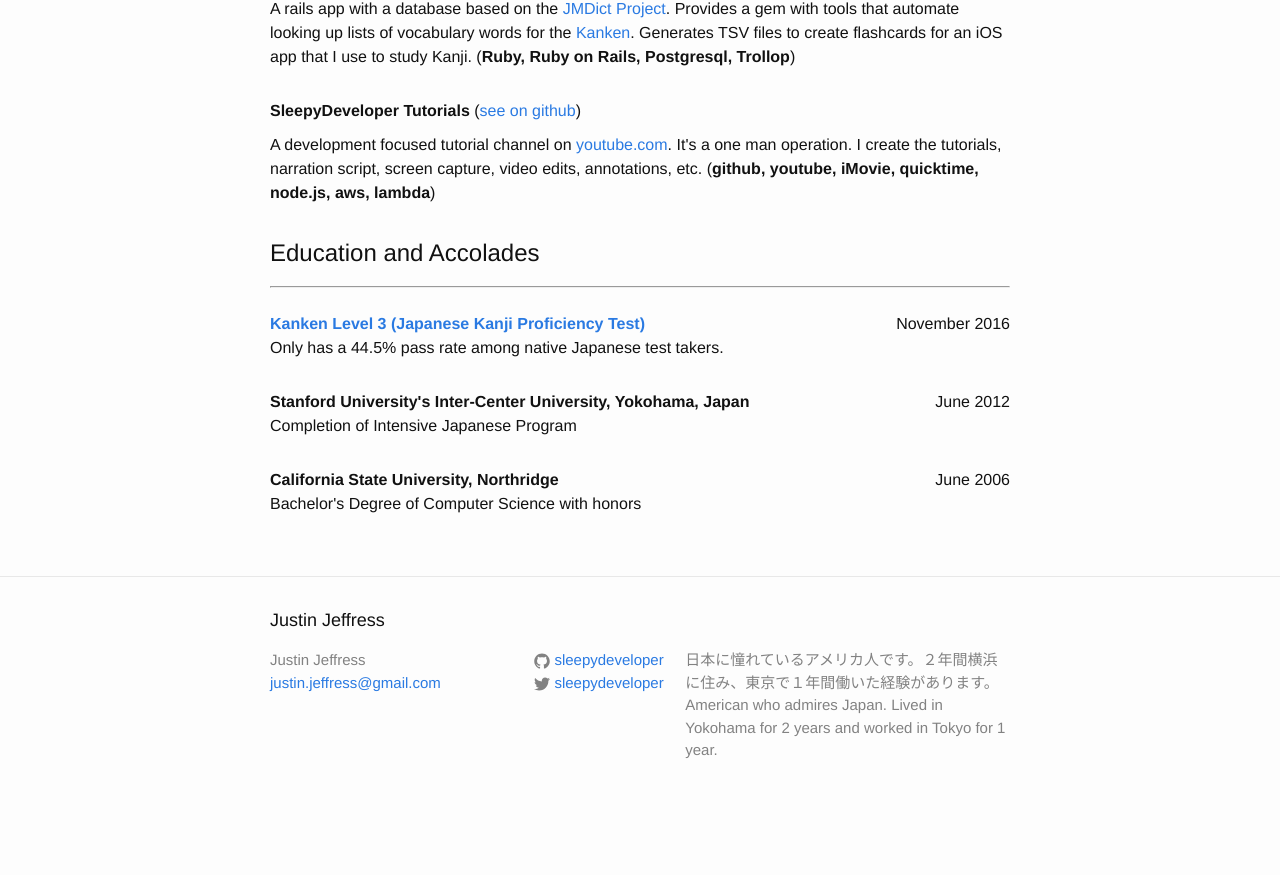
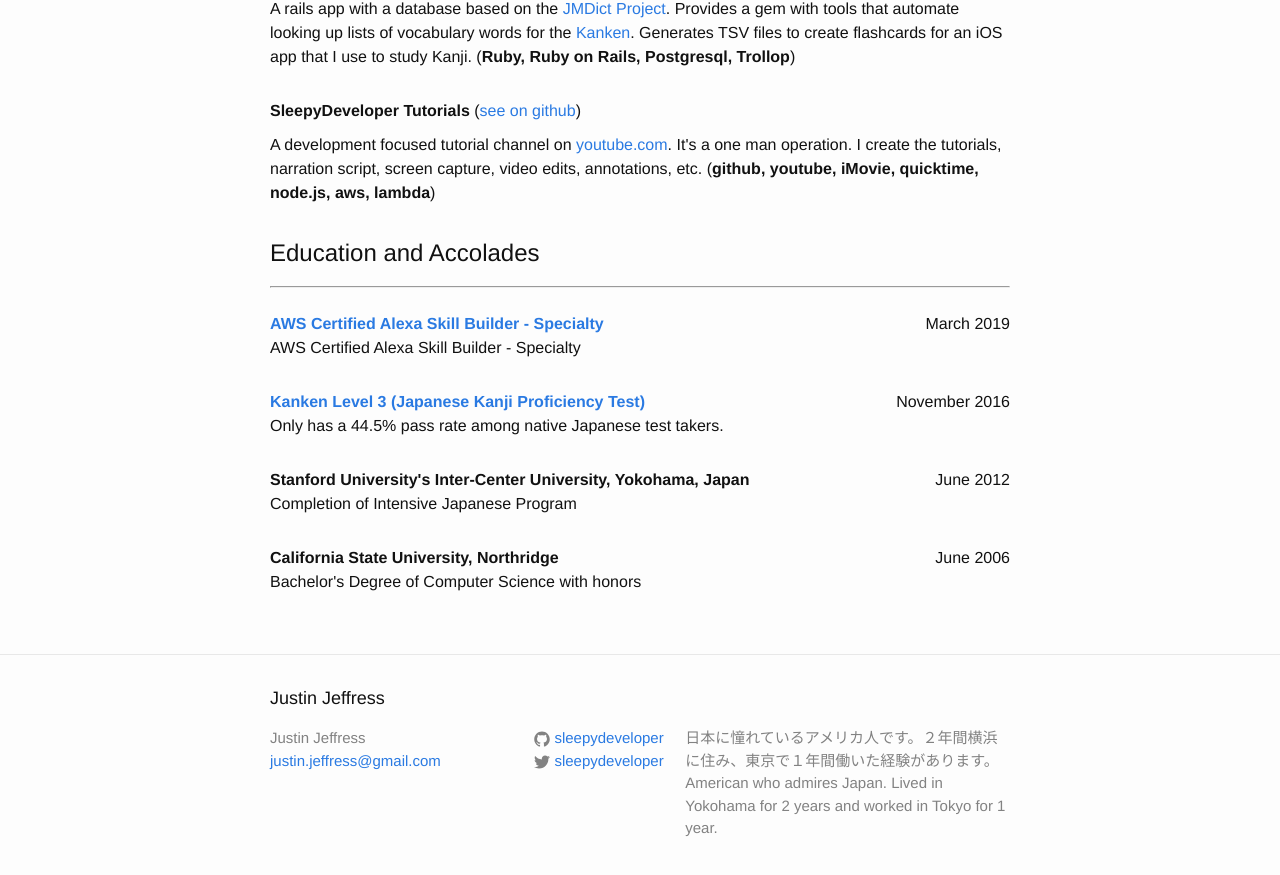
Before and after one commit to SleepyDeveloper/sleepydeveloper.github.io, a Jekyll site: the page built from resume.html, in a window 1280 px wide and 900 px high, scrolled down 1964 px. Shown: the top 875 px of the window. Built offline with Jekyll 4.4.1, drawn with Linux system fonts in a browser that asks for light colours; before the commit the page ends 2786 px from its top, so only the background shows below that.

Commit message:
update to accolades
Signed-off-by: Justin Jeffress <sleepydeveloper@gmail.com>

```diff
--- a/_data/education-and-accolades.yml
+++ b/_data/education-and-accolades.yml
@@ -1,3 +1,7 @@
+- institution: <a target="_blank" href="https://aws.amazon.com/certification/certified-alexa-skill-builder-specialty/">AWS Certified Alexa Skill Builder - Specialty</a>
+  degree: AWS Certified Alexa Skill Builder - Specialty
+  year: March 2019
+
 - institution: <a target="_blank" href="http://www.kanken.or.jp/kanken/outline/degree.html#c3qHead">Kanken Level 3 (Japanese Kanji Proficiency Test)</a>
   degree: Only has a 44.5% pass rate among native Japanese test takers.
   year: November 2016
```
